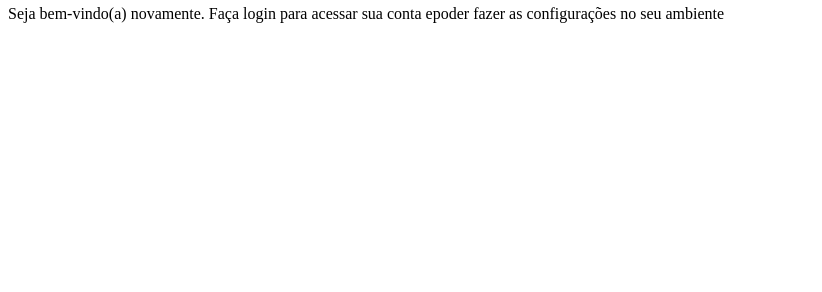
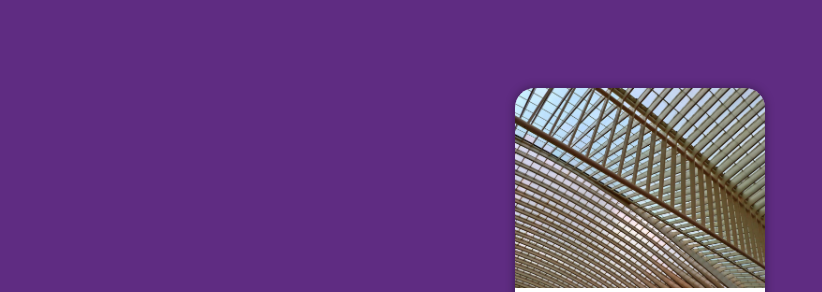
Before and after one commit to silvaozias/projeto-login, a plain HTML site: page index.html in a window 1280 px wide. Shown: the part 62-354 px from the top of the page, without its empty margins (0-822 px from the left). Drawn offline with Linux system fonts and the light colour scheme.

Commit message:
atualização pagina login

```diff
--- a/estilos/estyle.css
+++ b/estilos/estyle.css
@@ -9,3 +9,51 @@ Lilás - #5f2c82
 
 
 */
+*{ font-family: system-ui, -apple-system, BlinkMacSystemFont, 'Segoe UI', Roboto, Oxygen, Ubuntu, Cantarell, 'Open Sans', 'Helvetica Neue', sans-serif;
+    margin: 0px;
+    padding: 0px;
+    box-sizing: border-box;
+
+}
+
+body, html{
+    background-color: #5f2c82;
+    height: 100vh;
+    width: 100vw;
+}
+
+main{
+    position: relative;
+    height: 100vh;
+    width: 100vw;
+}
+
+section#login {
+    position: absolute;
+    top: 50%;
+    left: 50%;
+    transform: translate(-50%, -50%);
+
+    background-color: white;
+    width: 250px;
+    height: 500px;
+    border-radius: 20px;
+    overflow: hidden;
+    box-shadow: 0px 0px 10px rgba(0, 0, 0, 0.397);
+
+
+}
+
+section#login > div#imagem {
+    display: block;
+    background: #5f2c82 url(../imagens/pexels-pixabay-414796.jpg) no-repeat;
+    background-size: cover;
+    height: 200px;
+
+}
+
+section#login > div#formulario{
+    display: block;
+    padding: 10px;
+
+}
```
